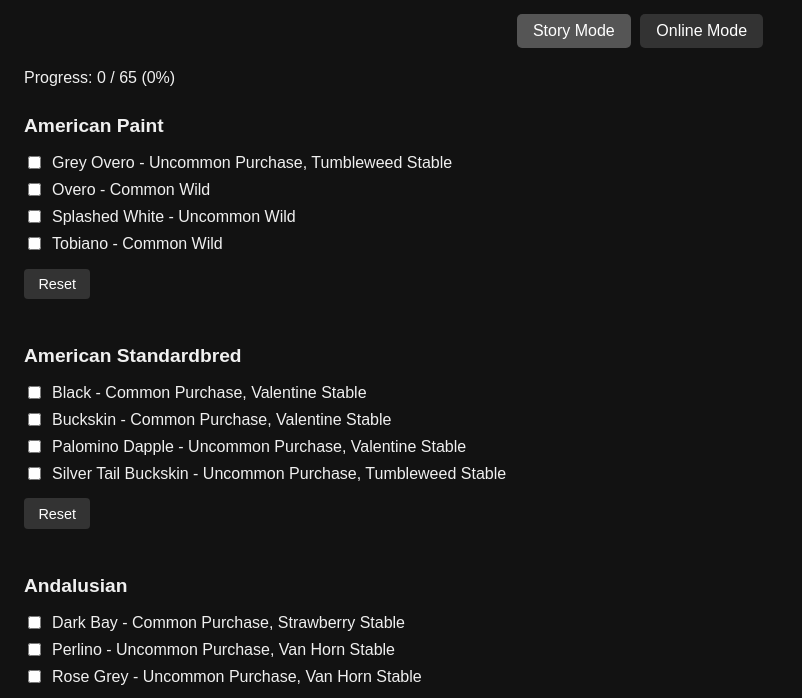
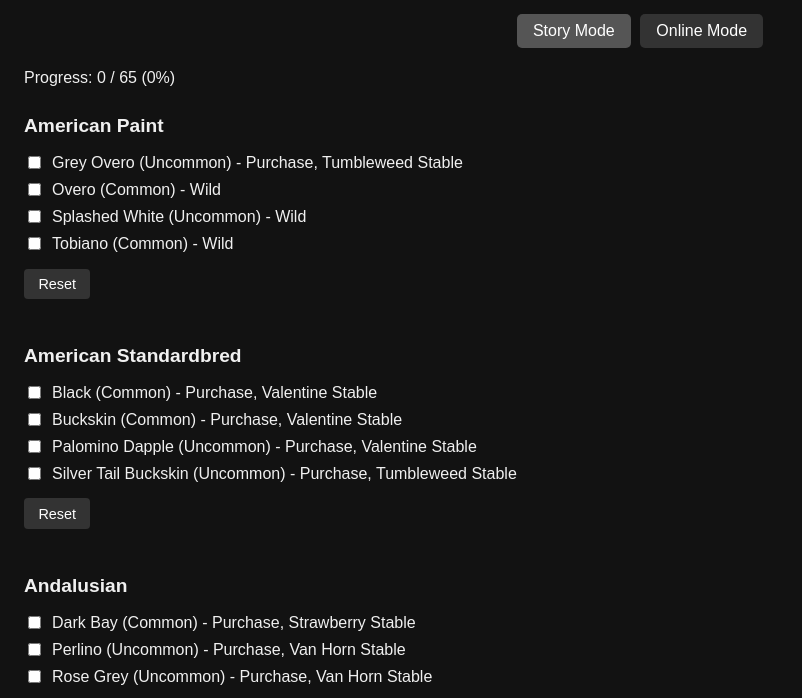
Before and after one commit to cruchert/RDR2HorseTracker, a plain HTML site: page index.html in a window 1280 px wide. Shown: the part 71-769 px from the top of the page, without its empty margins (0-802 px from the left). Drawn offline with Linux system fonts and the light colour scheme.

Commit message:
Add files via upload

```diff
--- a/index.html
+++ b/index.html
@@ -277,9 +277,9 @@
             updateProgress(mode);
           });
           label.appendChild(checkbox);
-          label.append(` ${name}`);
-          if (source === 'wild') label.append(` - ${rarity.charAt(0).toUpperCase() + rarity.slice(1)} Wild`);
-          if (source === 'purchase' && stable) label.append(` - ${rarity.charAt(0).toUpperCase() + rarity.slice(1)} Purchase, ${stable}`);
+          label.append(` ${name} (${rarity.charAt(0).toUpperCase() + rarity.slice(1)})`);
+          if (source === 'wild') label.append(` - Wild`);
+          if (source === 'purchase' && stable) label.append(` - Purchase, ${stable}`);
           section.appendChild(label);
           checkboxes.push({ checkbox, label, key });
         });
```
